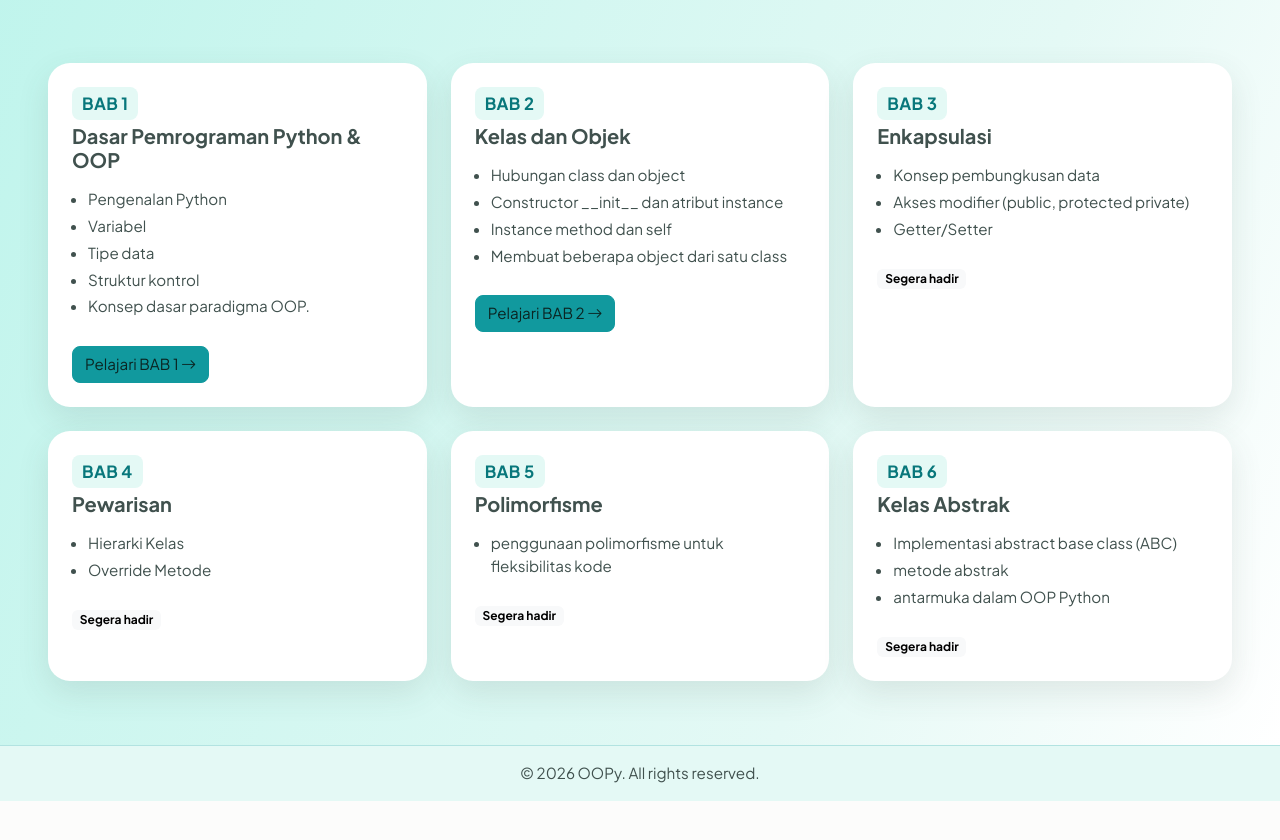
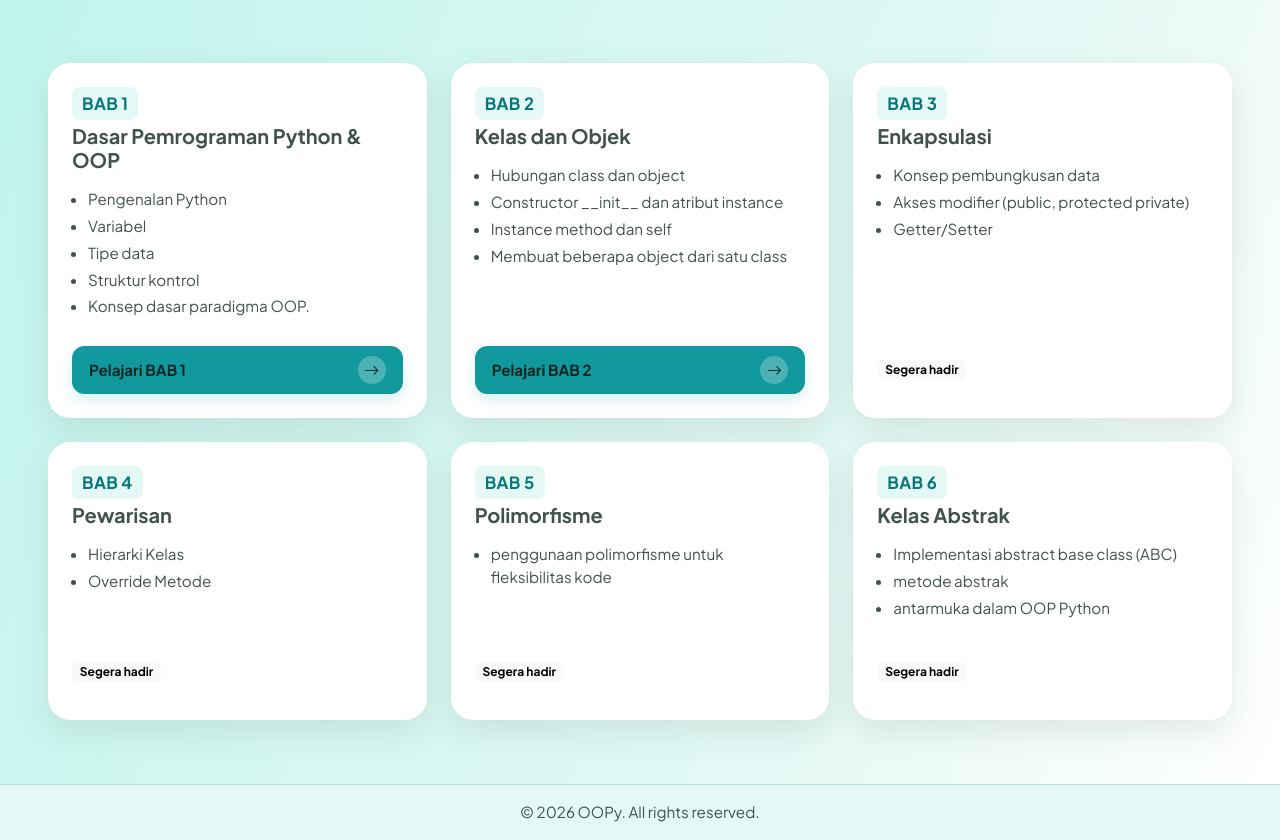
Before and after one commit to shufi7/OOPy, a Laravel app: page /materi in a window 1280 px wide. Shown: the part 108-948 px from the top of the page. Before the commit the page ends 909 px from the top, so only its background shows below. Run offline with Laravel 12, Linux system fonts and the light colour scheme.

Commit message:
mempercanti UI

```diff
--- a/public/css/oopy.css
+++ b/public/css/oopy.css
@@ -194,6 +194,54 @@ body {
     box-shadow: 0 16px 36px rgb(64 81 78 / 18%);
 }
 
+.materi-card .card-body {
+    display: flex;
+    flex-direction: column;
+    align-items: flex-start;
+}
+
+.materi-card-footer {
+    display: flex;
+    align-items: center;
+    width: 100%;
+    min-height: 72px;
+    margin-top: auto;
+    padding-top: 24px;
+}
+
+.materi-card .materi-card-link {
+    display: flex;
+    align-items: center;
+    justify-content: space-between;
+    gap: 16px;
+    width: 100%;
+    min-height: 48px;
+    padding: 9px 16px;
+    border-radius: 12px;
+    font-weight: 700;
+    box-shadow: 0 6px 14px rgb(17 153 158 / 16%);
+    transition: background-color .2s ease, color .2s ease, box-shadow .2s ease;
+}
+
+.materi-card-link > .bi {
+    display: inline-grid;
+    place-items: center;
+    flex-shrink: 0;
+    width: 28px;
+    height: 28px;
+    border-radius: 50%;
+    background: rgb(228 249 245 / 28%);
+    transition: transform .2s ease;
+}
+
+.materi-card-link:hover {
+    box-shadow: 0 8px 18px rgb(17 153 158 / 22%);
+}
+
+.materi-card-link:hover > .bi {
+    transform: translateX(3px);
+}
+
 .materi-bab {
     display: inline-block;
     padding: 4px 10px;
@@ -335,12 +383,15 @@ button:focus-visible,
 
 @media (prefers-reduced-motion: reduce) {
     .btn-hero-start,
-    .materi-card {
+    .materi-card,
+    .materi-card .materi-card-link,
+    .materi-card-link > .bi {
         transition: none;
     }
 
     .btn-hero-start:hover,
-    .materi-card:hover {
+    .materi-card:hover,
+    .materi-card-link:hover > .bi {
         transform: none;
     }
 }
--- a/resources/views/materi/index.blade.php
+++ b/resources/views/materi/index.blade.php
@@ -28,13 +28,16 @@
                                     </li>
                                 @endforeach
                             </ul>
-                            @if (isset($materi['content']))
-                                <a class="btn btn-brand stretched-link mt-4" href="{{ route('materi.show', $slug) }}" aria-label="Pelajari {{ $materi['bab'] }}: {{ $materi['judul'] }}">
-                                    Pelajari {{ $materi['bab'] }} <i class="bi bi-arrow-right" aria-hidden="true"></i>
-                                </a>
-                            @else
-                                <span class="badge text-bg-light mt-4">Segera hadir</span>
-                            @endif
+                            <div class="materi-card-footer">
+                                @if (isset($materi['content']))
+                                    <a class="btn btn-brand materi-card-link stretched-link" href="{{ route('materi.show', $slug) }}" aria-label="Pelajari {{ $materi['bab'] }}: {{ $materi['judul'] }}">
+                                        <span>Pelajari {{ $materi['bab'] }}</span>
+                                        <i class="bi bi-arrow-right" aria-hidden="true"></i>
+                                    </a>
+                                @else
+                                    <span class="badge text-bg-light">Segera hadir</span>
+                                @endif
+                            </div>
                         </div>
                     </div>
                 </div>
```
